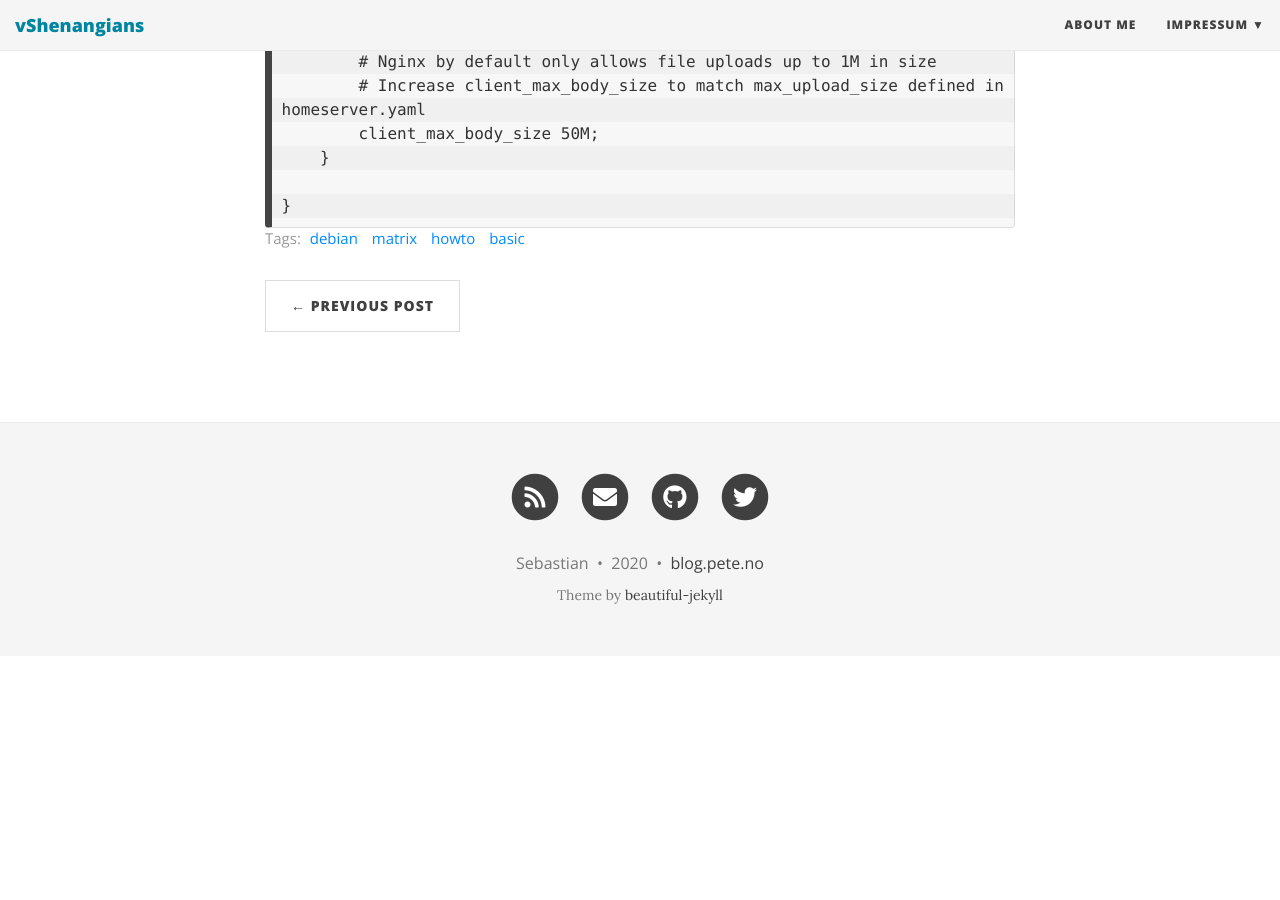
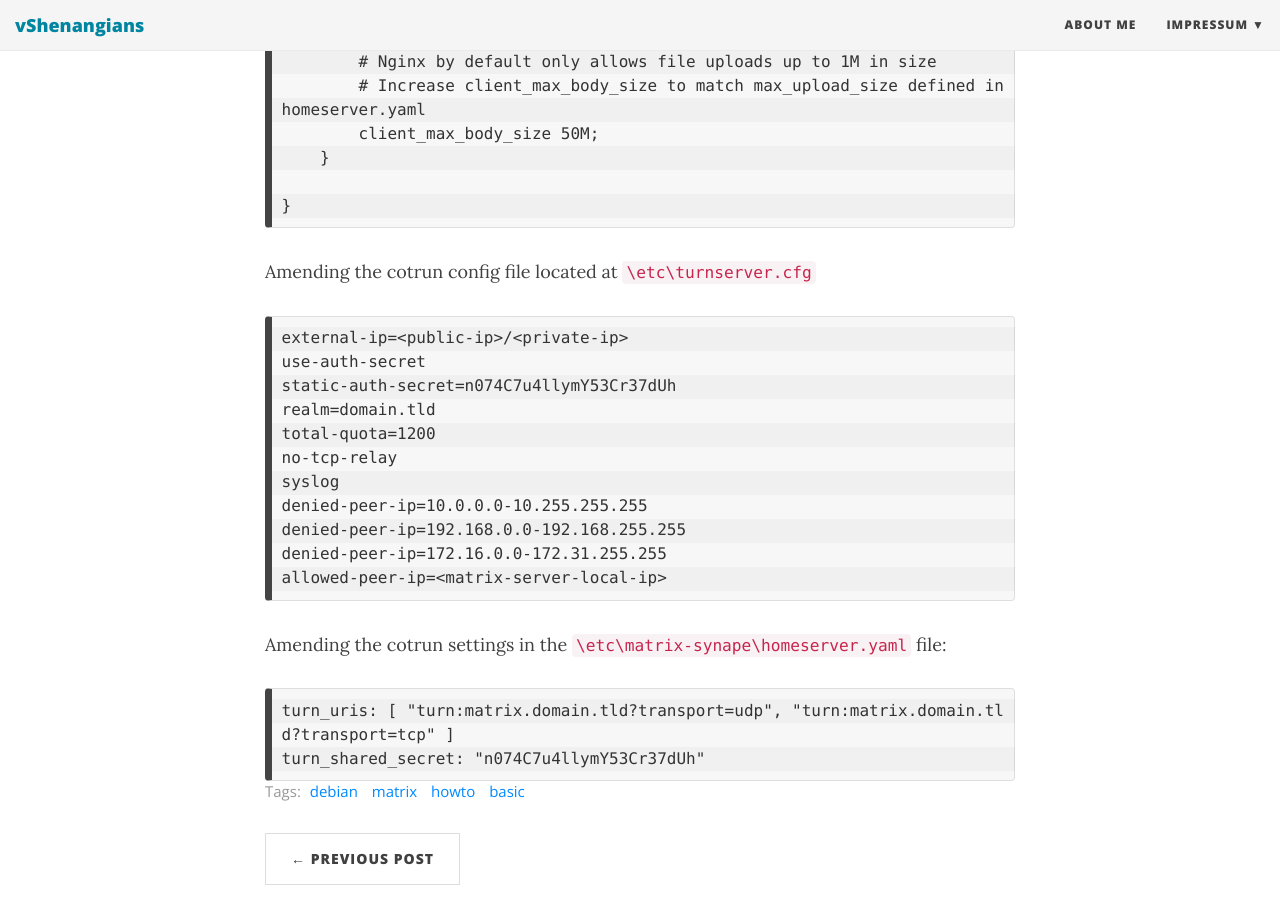
Before and after one commit to maul0r/maul0r.github.io, a Jekyll site: the page built from _posts/2020-12-29-matrix-install.md, in a window 1280 px wide and 900 px high, scrolled down 3709 px. Built offline with Jekyll 4.4.1, drawn with Linux system fonts in a browser that asks for light colours; nearby versions of some CDN libraries; before the commit the page ends 4365 px from its top, so only the background shows below that.

Commit message:
Update 2020-12-29-matrix-install.md

````diff
--- a/_posts/2020-12-29-matrix-install.md
+++ b/_posts/2020-12-29-matrix-install.md
@@ -132,3 +132,26 @@ server {
 
 }
 ```
+
+
+Amending the cotrun config file located at ```\etc\turnserver.cfg```
+```
+external-ip=<public-ip>/<private-ip>
+use-auth-secret
+static-auth-secret=n074C7u4llymY53Cr37dUh
+realm=domain.tld
+total-quota=1200
+no-tcp-relay
+syslog
+denied-peer-ip=10.0.0.0-10.255.255.255
+denied-peer-ip=192.168.0.0-192.168.255.255
+denied-peer-ip=172.16.0.0-172.31.255.255
+allowed-peer-ip=<matrix-server-local-ip>
+```
+
+Amending the cotrun settings in the ```\etc\matrix-synape\homeserver.yaml``` file:
+
+```
+turn_uris: [ "turn:matrix.domain.tld?transport=udp", "turn:matrix.domain.tld?transport=tcp" ]
+turn_shared_secret: "n074C7u4llymY53Cr37dUh"
+```
````
